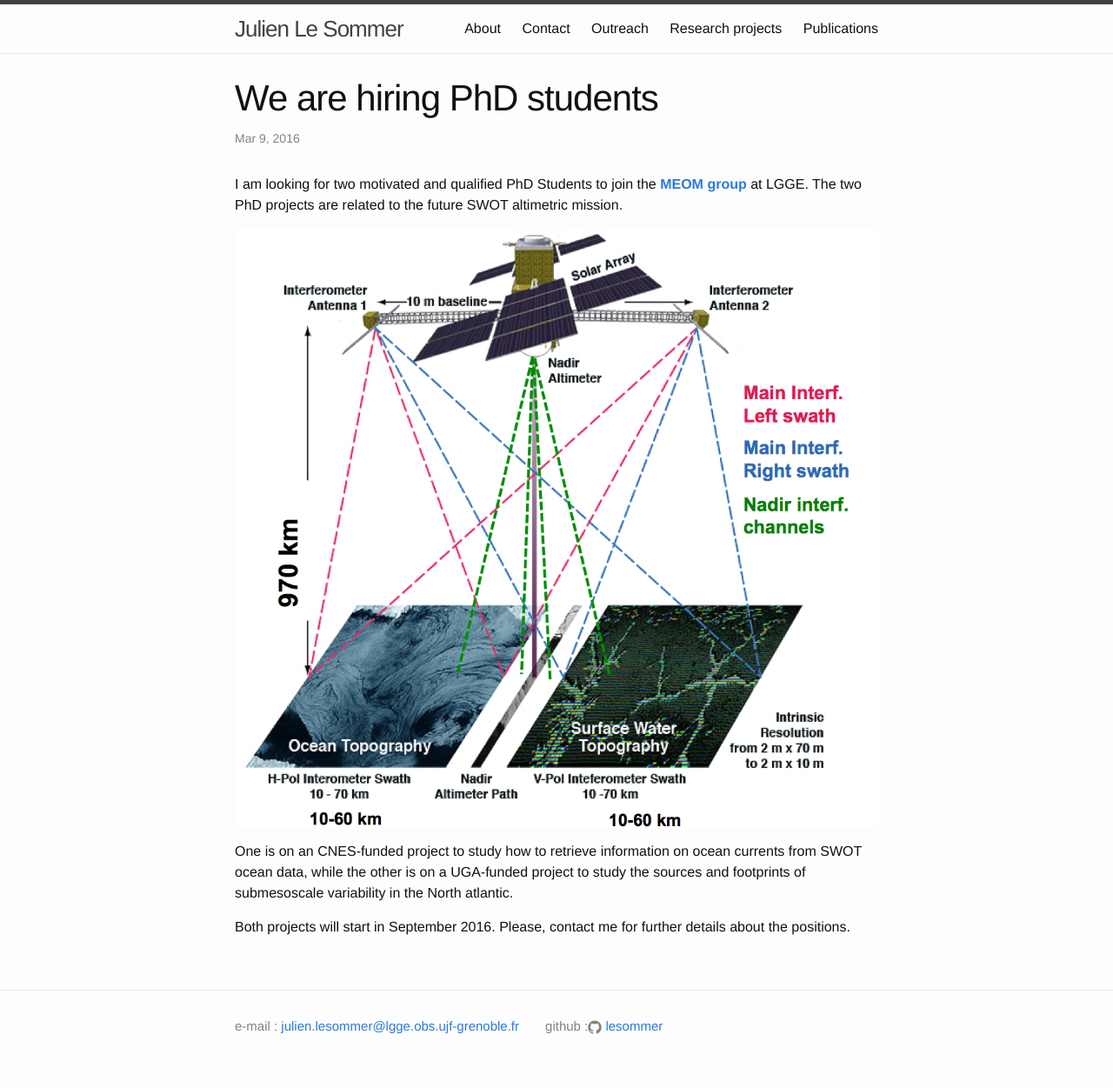
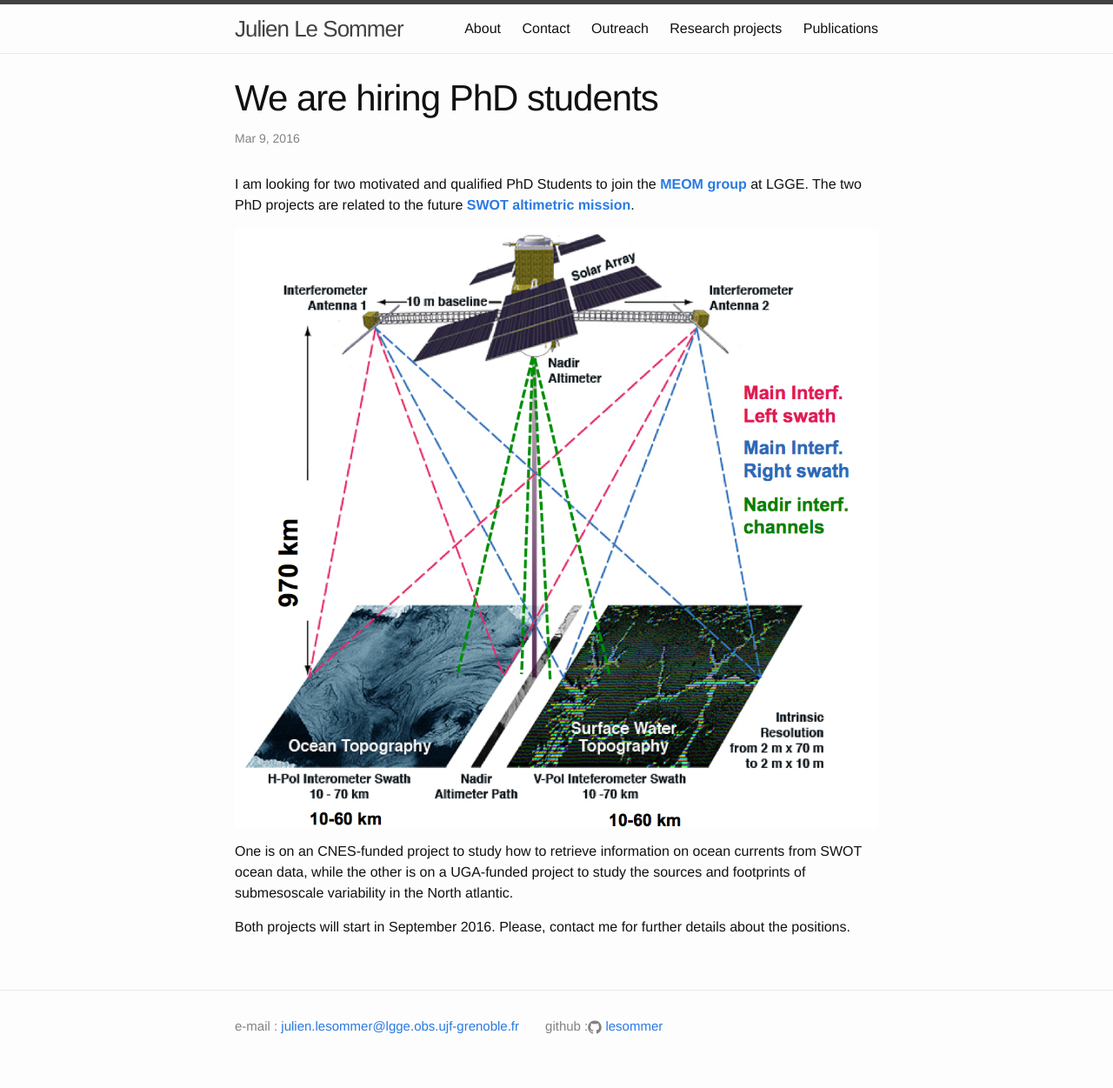
Before and after one commit to quentinjamet/quentinjamet.github.io, a Jekyll site: the page built from _posts/2016-03-09-we-are-hiring.md, in a window 1280 px wide. Shown: the whole page at 87% size. Built offline with Jekyll 4.4.1, drawn with Linux system fonts in a browser that asks for light colours; part of the change alters nothing that is shown.

```diff
--- a/_posts/2016-03-09-we-are-hiring.md
+++ b/_posts/2016-03-09-we-are-hiring.md
@@ -3,7 +3,7 @@ layout: post
 title: "We are hiring PhD students"
 date: 2016-03-09
 ---
-I am looking for two motivated and qualified PhD Students to join the **[MEOM group](http://lgge.osug.fr/meom/)** at LGGE. The two PhD projects are related to the future SWOT altimetric mission.
+I am looking for two motivated and qualified PhD Students to join the **[MEOM group](http://lgge.osug.fr/meom/)** at LGGE. The two PhD projects are related to the future **[SWOT altimetric mission](https://swot.jpl.nasa.gov/mission/)**.
 
 ![image]({{site.baseurl}}/img/SWOT_design.png "SWOT design")
 
```
